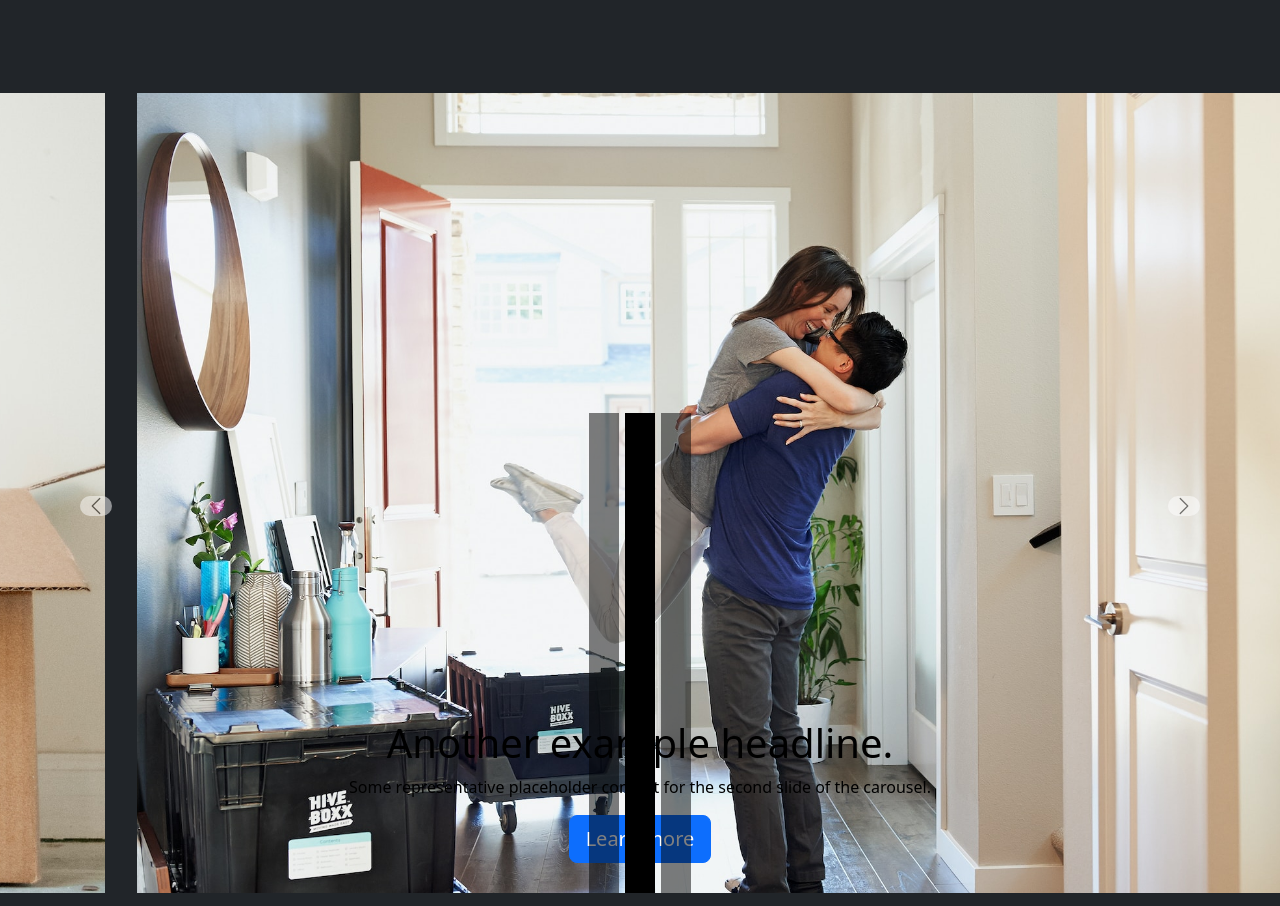
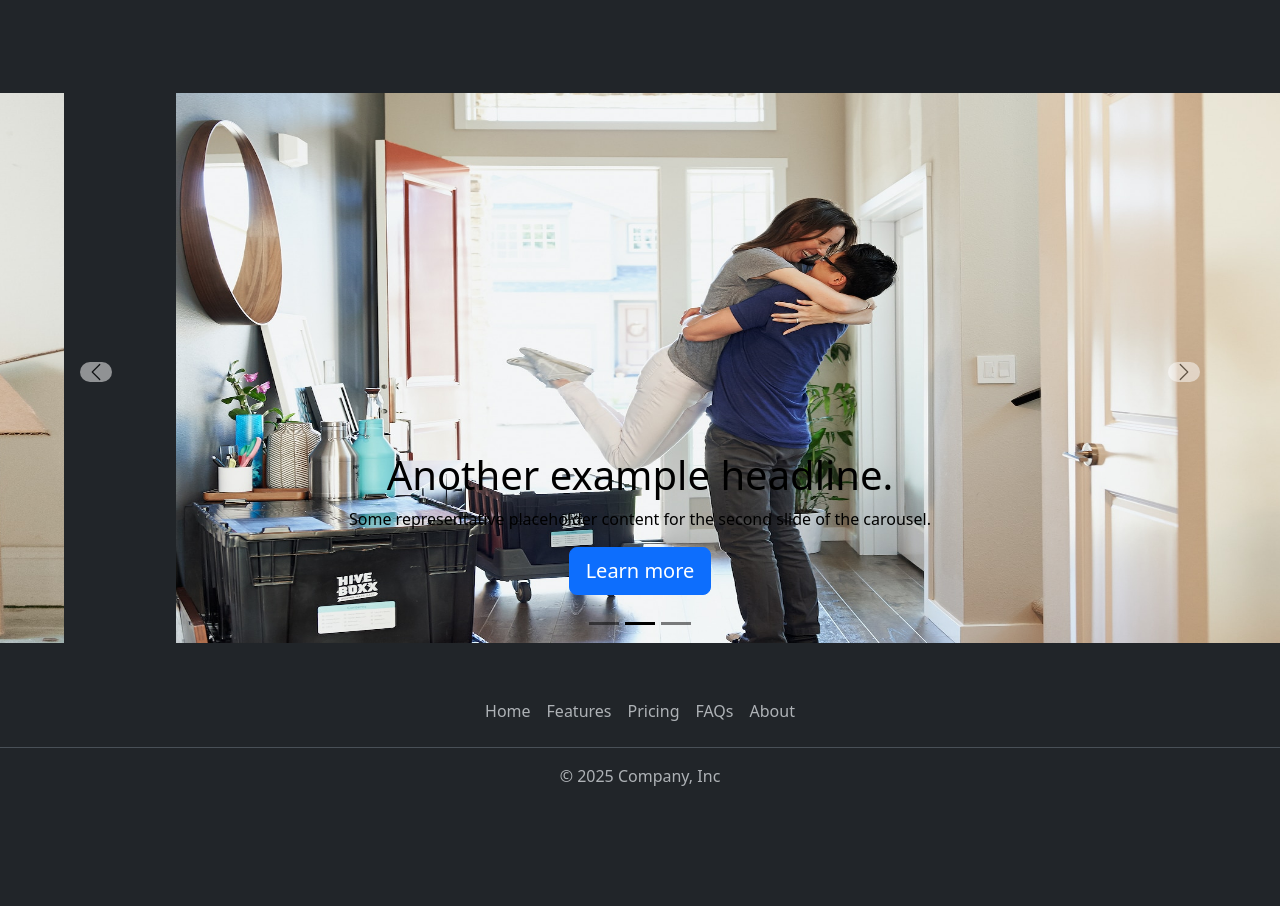
Before and after one commit to ishan-053/READING-SITE, a plain HTML site: page index.html in a window 1280 px wide. Shown: the part 1314-2220 px from the top of the page. After the commit the page ends 2158 px from the top, so only its background shows below. Drawn offline with nearby package versions, Linux system fonts and the light colour scheme.

Commit message:
update 4

```diff
--- a/index.html
+++ b/index.html
@@ -26,10 +26,11 @@
 }
 .corousel-img{
   height: 550px;
-  width: 78rem;
-  margin-left: 137px;
-  margin-right: 20rem;
+  width: 89rem;
+   padding-left: 11rem;
+  padding-right: 5rem;
   margin-bottom: 2%;
+
 
 }
 .carousel-control-prev-icon{
@@ -44,21 +45,7 @@
 }
 #myCarousel .carousel-indicators [data-bs-target]{
   background-color: black;
-height: 60vh;
-}
 
-
-@media (min-width: 768px) {
-#myCarousel img {
-height: 75vh;
-}
-}
-
-
-@media (min-width: 1200px) {
-#myCarousel img {
-height: 100vh;
-}
 }
   </style>
 </head>
@@ -123,11 +110,11 @@ Get a quote
    <button type="button" data-bs-target="#myCarousel" data-bs-slide-to="2" aria-label="Slide 3" class=""></button> </div>
  <div class="carousel-inner">
    <div class="carousel-item active carousel-item-start">
-  <img class="corousel-img" src="./dog.jpg" alt="First slide">
+  <img class="corousel-img mb-2 col-sm-10 " src="./dog.jpg" alt="First slide">
       <div class="container"> <div class="carousel-caption text-start"> <h1>Example headline.</h1> <p class="opacity-75">Some representative placeholder content for the first slide of the carousel.</p>
     <p><a class="btn btn-lg btn-primary" href="#">Sign up today</a></p> </div> </div> </div> <div class="carousel-item carousel-item-next carousel-item-start">
-    <img class="corousel-img" src="./couple.jpg"> <div class="container"> <div class="carousel-caption"> <h1>Another example headline.</h1> <p>Some representative placeholder content for the second slide of the carousel.</p> <p><a class="btn btn-lg btn-primary" href="#">Learn more</a></p> </div> </div> </div> <div class="carousel-item">
-  <img class="corousel-img" src="./family.jpg"> <div class="container"> <div class="carousel-caption text-end"> <h1>One more for good measure.</h1> <p>Some representative placeholder content for the third slide of this carousel.</p> <p><a class="btn btn-lg btn-primary" href="#">Browse gallery</a></p> </div> </div> </div> </div>
+    <img class="corousel-img mb-2 col-sm-10 " src="./couple.jpg"> <div class="container"> <div class="carousel-caption"> <h1>Another example headline.</h1> <p>Some representative placeholder content for the second slide of the carousel.</p> <p><a class="btn btn-lg btn-primary" href="#">Learn more</a></p> </div> </div> </div> <div class="carousel-item">
+  <img class="corousel-img mb-2 col-sm-10 " src="./family.jpg"> <div class="container"> <div class="carousel-caption text-end"> <h1>One more for good measure.</h1> <p>Some representative placeholder content for the third slide of this carousel.</p> <p><a class="btn btn-lg btn-primary" href="#">Browse gallery</a></p> </div> </div> </div> </div>
  <button class="carousel-control-prev" type="button" data-bs-target="#myCarousel" data-bs-slide="prev"> <span class="carousel-control-prev-icon" aria-hidden="true"></span> <span class="visually-hidden">Previous</span> </button>
   <button class="carousel-control-next" type="button" data-bs-target="#myCarousel" data-bs-slide="next">
    <span class="carousel-control-next-icon" aria-hidden="true"></span>
```
